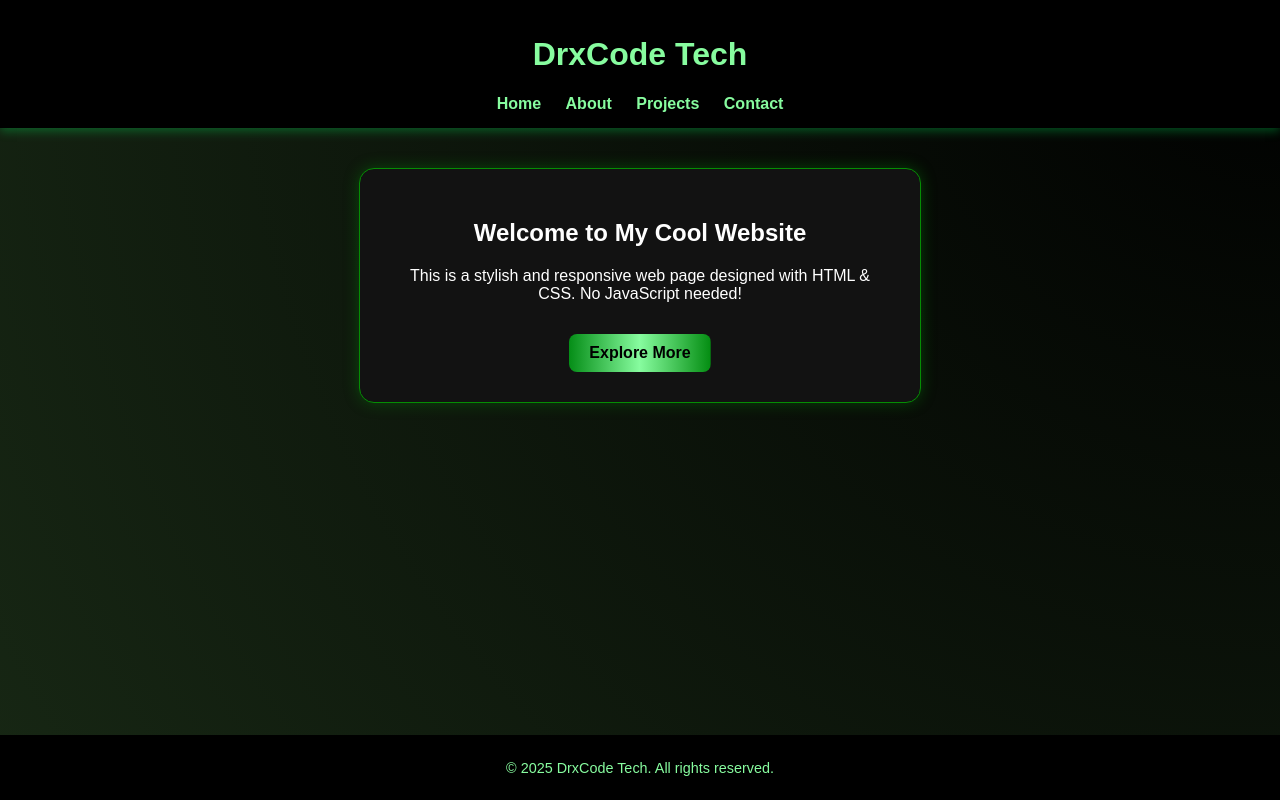
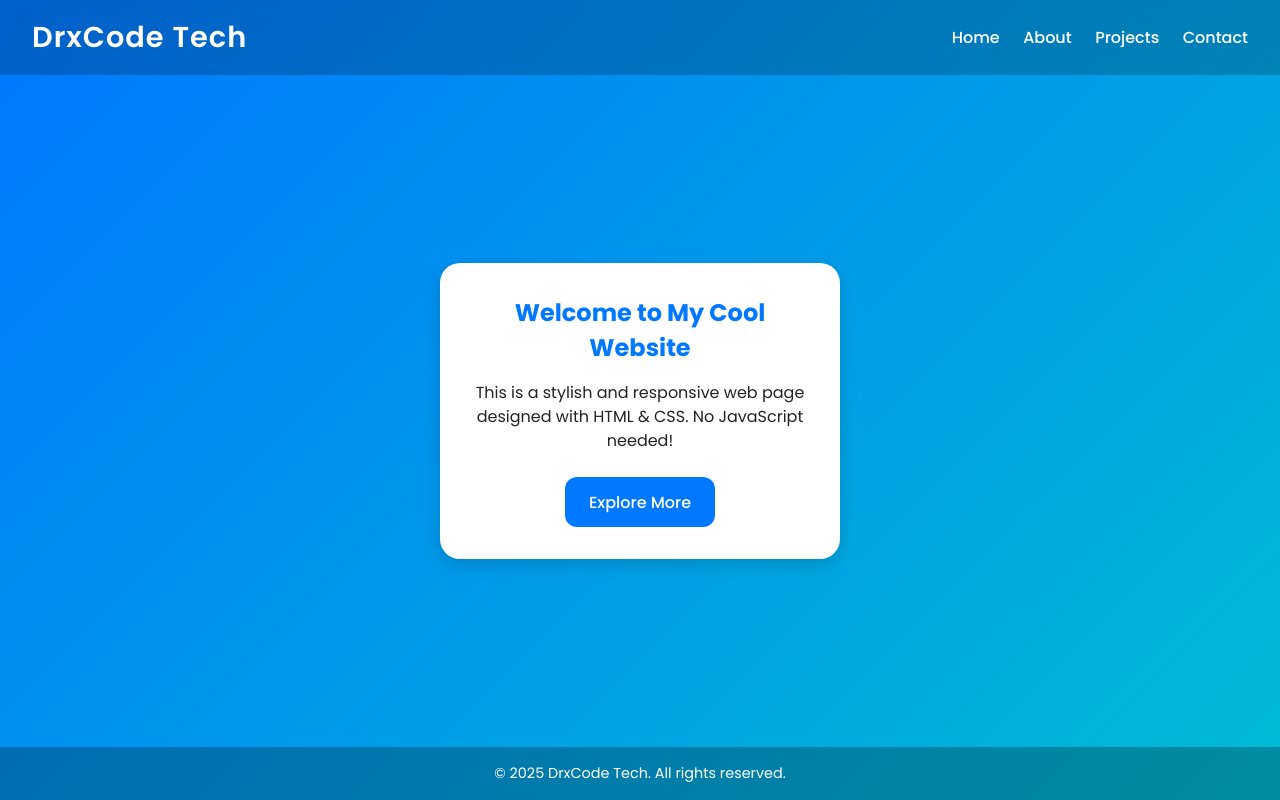
Before and after one commit to DrxCode-tech/HostST, a plain HTML site: page index.html in a window 1280 px wide. Drawn offline with Linux system fonts and the light colour scheme.

Commit message:
update css

```diff
--- a/style.css
+++ b/style.css
@@ -1,77 +1,112 @@
+/* ===== DrxCode Tech: Modern Style ===== */
+
+/* Import Google Font */
+@import url('https://fonts.googleapis.com/css2?family=Poppins:wght@400;500;600;700&display=swap');
+
+/* Basic Reset */
+* {
+  margin: 0;
+  padding: 0;
+  box-sizing: border-box;
+}
+
 body {
-  margin: 0;
-  font-family: "Nunito", sans-serif;
-  background: radial-gradient(circle at top right, #000, #172714);
+  font-family: 'Poppins', sans-serif;
+  background: linear-gradient(135deg, #0078ff, #00bcd4);
   color: white;
+  min-height: 100vh;
   display: flex;
   flex-direction: column;
-  min-height: 100vh;
 }
 
+/* Header */
 header {
-  background: black;
-  color: #87fc9f;
-  padding: 15px 10px;
-  text-align: center;
-  box-shadow: 0 3px 10px rgba(0, 255, 100, 0.3);
+  background: rgba(0, 0, 0, 0.2);
+  padding: 1rem 2rem;
+  display: flex;
+  justify-content: space-between;
+  align-items: center;
+  backdrop-filter: blur(6px);
+}
+
+header h1 {
+  font-size: 1.8rem;
+  font-weight: 600;
+  letter-spacing: 1px;
 }
 
 nav a {
-  margin: 0 10px;
+  color: white;
   text-decoration: none;
-  color: #87fc9f;
-  font-weight: bold;
+  margin-left: 1.2rem;
+  font-weight: 500;
+  transition: opacity 0.3s ease;
+}
+
+nav a:hover {
+  opacity: 0.7;
+}
+
+/* Card */
+main {
+  flex: 1;
+  display: flex;
+  justify-content: center;
+  align-items: center;
 }
 
 .card {
-  background: #121212;
-  margin: 40px auto;
-  padding: 30px;
-  border-radius: 15px;
-  max-width: 500px;
+  background: white;
+  color: #222;
+  padding: 2rem;
+  border-radius: 20px;
+  box-shadow: 0 6px 18px rgba(0, 0, 0, 0.15);
+  max-width: 400px;
   text-align: center;
-  border: 1px solid #058d04;
-  box-shadow: 0 0 15px rgba(8, 141, 10, 0.4);
+  animation: fadeIn 1s ease;
 }
 
-.btn {
-  display: inline-block;
-  margin-top: 15px;
-  padding: 10px 20px;
-  background: linear-gradient(90deg, #048d16, #87fc9f, #048d12);
-  border: none;
-  border-radius: 8px;
-  color: black;
-  font-weight: bold;
-  text-decoration: none;
-  animation: move 4s linear infinite;
+.card h2 {
+  margin-bottom: 1rem;
+  color: #0078ff;
 }
 
-@keyframes move {
-  0% { background-position: 0% 50%; }
-  50% { background-position: 100% 50%; }
-  100% { background-position: 0% 50%; }
+.card p {
+  margin-bottom: 1.5rem;
+  line-height: 1.5;
 }
 
-footer {
-  margin-top: auto;
-  background: black;
-  padding: 10px;
-  color: #87fc9f;
-  text-align: center;
-  font-size: 0.9em;
+/* Button */
+.btn {
+  background: #0078ff;
+  color: white;
+  text-decoration: none;
+  padding: 0.8rem 1.5rem;
+  border-radius: 12px;
+  transition: 0.3s;
+  display: inline-block;
+  font-weight: 500;
 }
 
-.install-btn {
-  position: fixed;
-  bottom: 25px;
-  right: 25px;
-  background: #058d04;
-  color: white;
-  padding: 10px 18px;
-  border: none;
-  border-radius: 8px;
-  font-weight: bold;
-  cursor: pointer;
-  box-shadow: 0 4px 12px rgba(0,0,0,0.4);
+.btn:hover {
+  background: #005fcc;
+  transform: scale(1.05);
 }
+
+/* Footer */
+footer {
+  text-align: center;
+  padding: 1rem;
+  background: rgba(0, 0, 0, 0.25);
+  font-size: 0.9rem;
+}
+
+/* Fade In Animation */
+@keyframes fadeIn {
+  from { opacity: 0; transform: translateY(15px); }
+  to { opacity: 1; transform: translateY(0); }
+}
+
+/* 🧪 TEST CHANGE (v2): Slight blue gradient background */
+/* When you upload a new version, try changing the gradient colors —
+   if it updates after reload, your Service Worker is refreshing correctly! */
```
